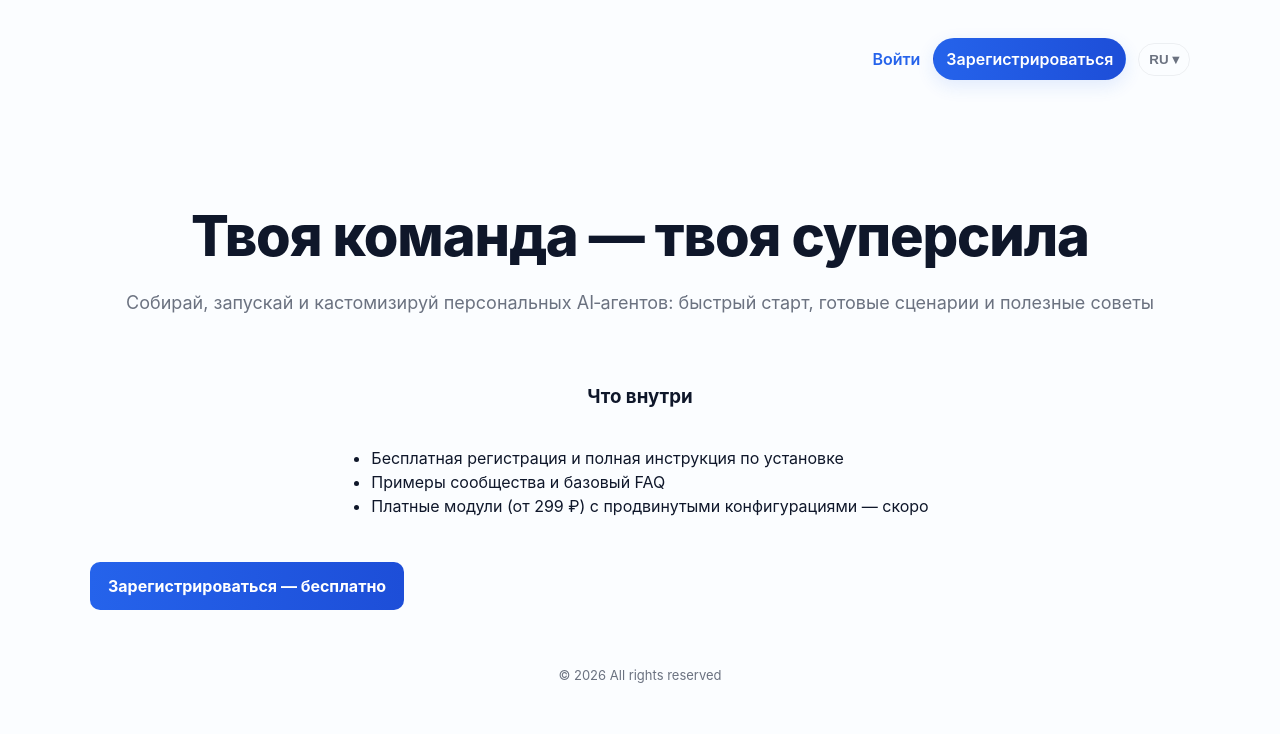
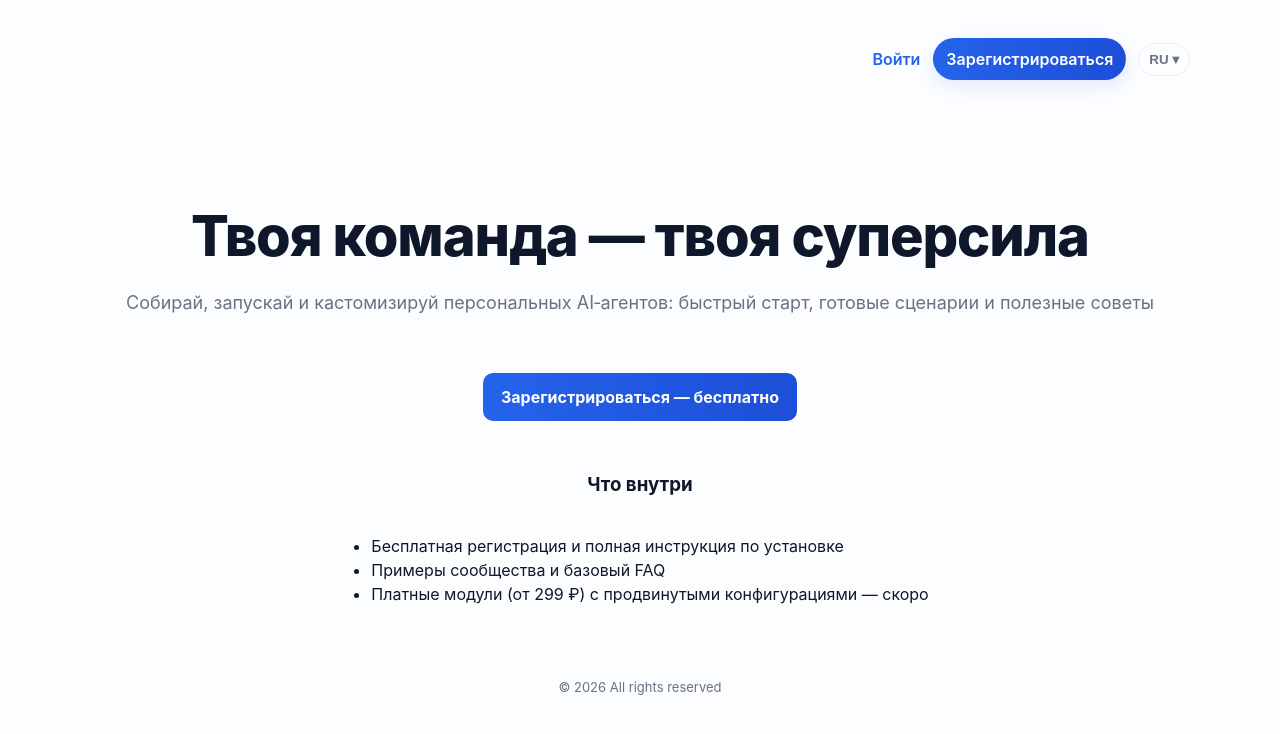
Before and after one commit to novaaurelis/nova-ai-agents-site-backup, a Next.js app: page /ru in a window 1280 px wide. Shown: the top 734 px of the page. Built offline with nearby package versions, Linux system fonts and the light colour scheme.

Commit message:
feat: move CTA under hero and center it

```diff
--- a/pages/ru/index.js
+++ b/pages/ru/index.js
@@ -13,7 +13,9 @@ export default function RuHome(){
           </div>
         </section>
 
-
+        <div className="hero-cta">
+          <Link href="/ru/dashboard" className="button">Зарегистрироваться — бесплатно</Link>
+        </div>
 
         <section className="what">
           <h3>Что внутри</h3>
@@ -24,10 +26,6 @@ export default function RuHome(){
           </ul>
         </section>
 
-        <div className="cta">
-          <Link href="/ru/dashboard" className="button">Зарегистрироваться — бесплатно</Link>
-        </div>
-
         <footer className="muted">© {new Date().getFullYear()} All rights reserved</footer>
       </main>
     </div>
--- a/styles/globals.css
+++ b/styles/globals.css
@@ -65,6 +65,7 @@ footer.muted{text-align:center;margin-top:auto;padding:20px 0 10px}
 /* Buttons */
 .button{display:inline-block;padding:12px 18px;background:linear-gradient(90deg,var(--accent),var(--accent-2));color:#fff;border-radius:10px;text-decoration:none;font-weight:700}
 .cta{margin-top:28px}
+.hero-cta{display:flex;justify-content:center;margin-top:18px;margin-bottom:22px}
 
 /* Footer */
 footer.muted{margin-top:36px;color:var(--muted);font-size:13px}
```
